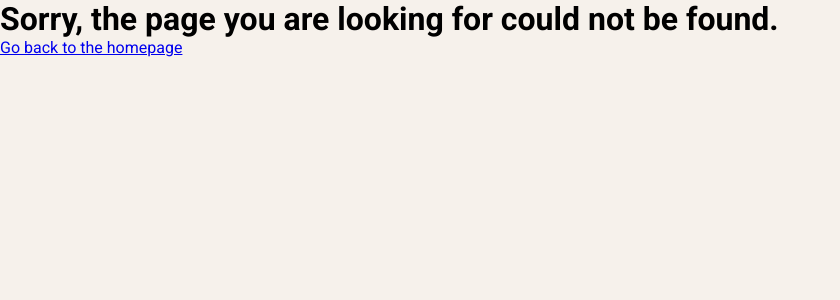
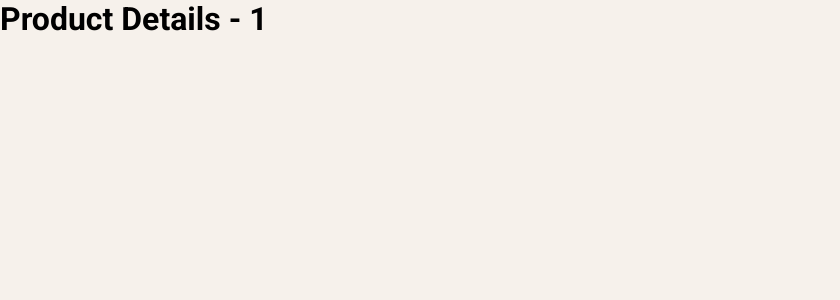
Before and after one commit to WilliamMattsson1/ecom-fullstack, a React (Vite) app in the folder frontend/: page /products/1 in a window 1280 px wide. Shown: the top 300 px of the page, without its empty margins (0-840 px from the left). Built offline with nearby package versions, Linux system fonts and the light colour scheme.

Commit message:
Added page for product details and fixed router

```diff
--- /dev/null
+++ b/frontend/src/Pages/ProductDetailsPage/ProductDetails.tsx
@@ -0,0 +1,14 @@
+import './ProductDetails.css'
+import { useParams } from 'react-router-dom'
+
+const ProductDetails = () => {
+    const params = useParams()
+
+    return (
+        <div>
+            <h1>Product Details - {params.id}</h1>
+        </div>
+    )
+}
+
+export default ProductDetails
--- a/frontend/src/main.tsx
+++ b/frontend/src/main.tsx
@@ -10,6 +10,7 @@ import NotFoundPage from './Pages/NotFoundPage/NotFoundPage.tsx'
 import ProductsPage from './Pages/ProductsPage/ProductsPage.tsx'
 import LoginPage from './Pages/LoginPage/LoginPage.tsx'
 import CartPage from './Pages/CartPage/CartPage.tsx'
+import ProductDetailsPage from './Pages/ProductDetailsPage/ProductDetails.tsx'
 
 const router = createBrowserRouter([
     {
@@ -20,6 +21,10 @@ const router = createBrowserRouter([
     {
         path: '/products',
         element: <ProductsPage />
+    },
+    {
+        path: '/products/:id',
+        element: <ProductDetailsPage />
     },
     {
         path: '/about',
```
Also changed, not shown: frontend/src/Pages/ProductDetailsPage/ProductDetails.css (added).
